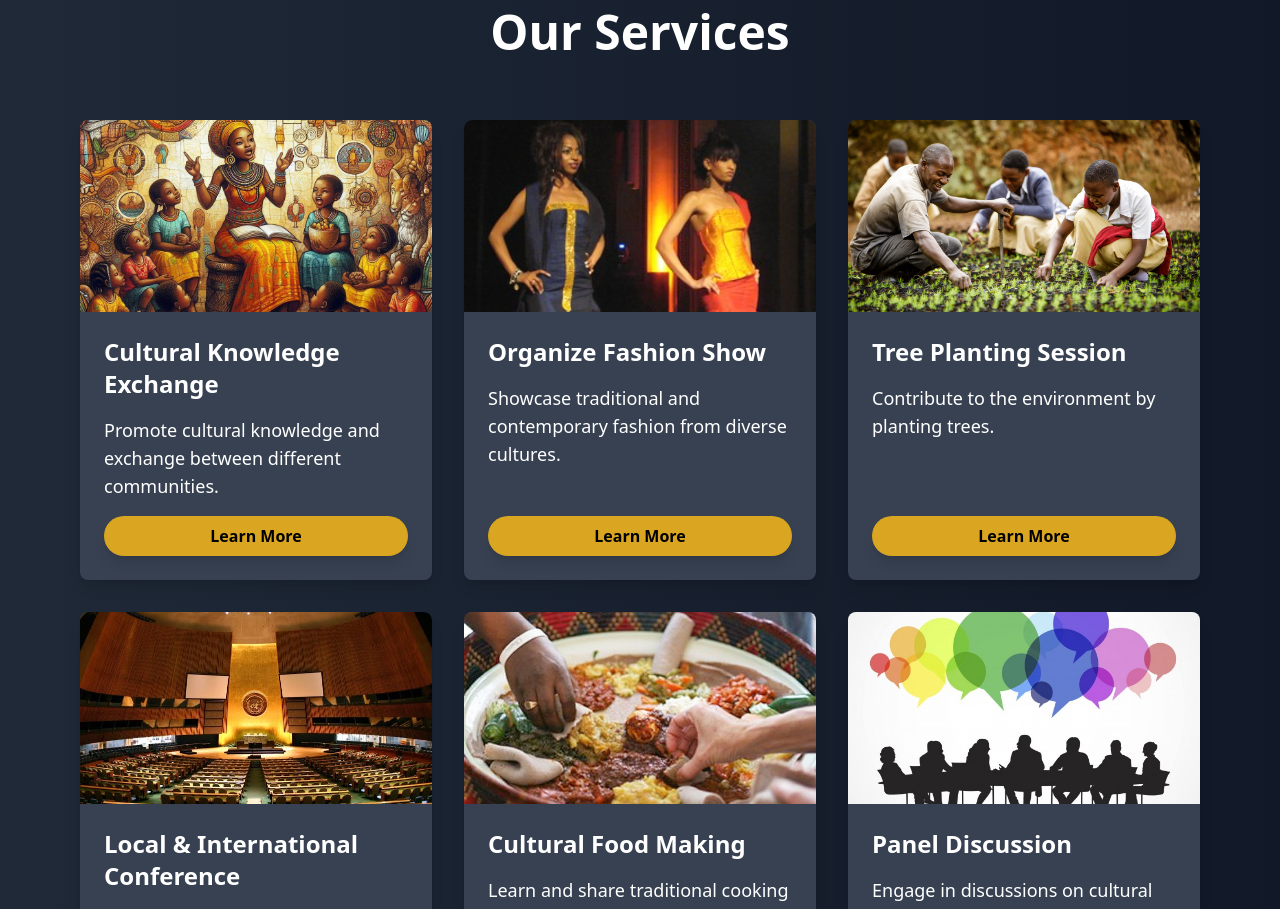
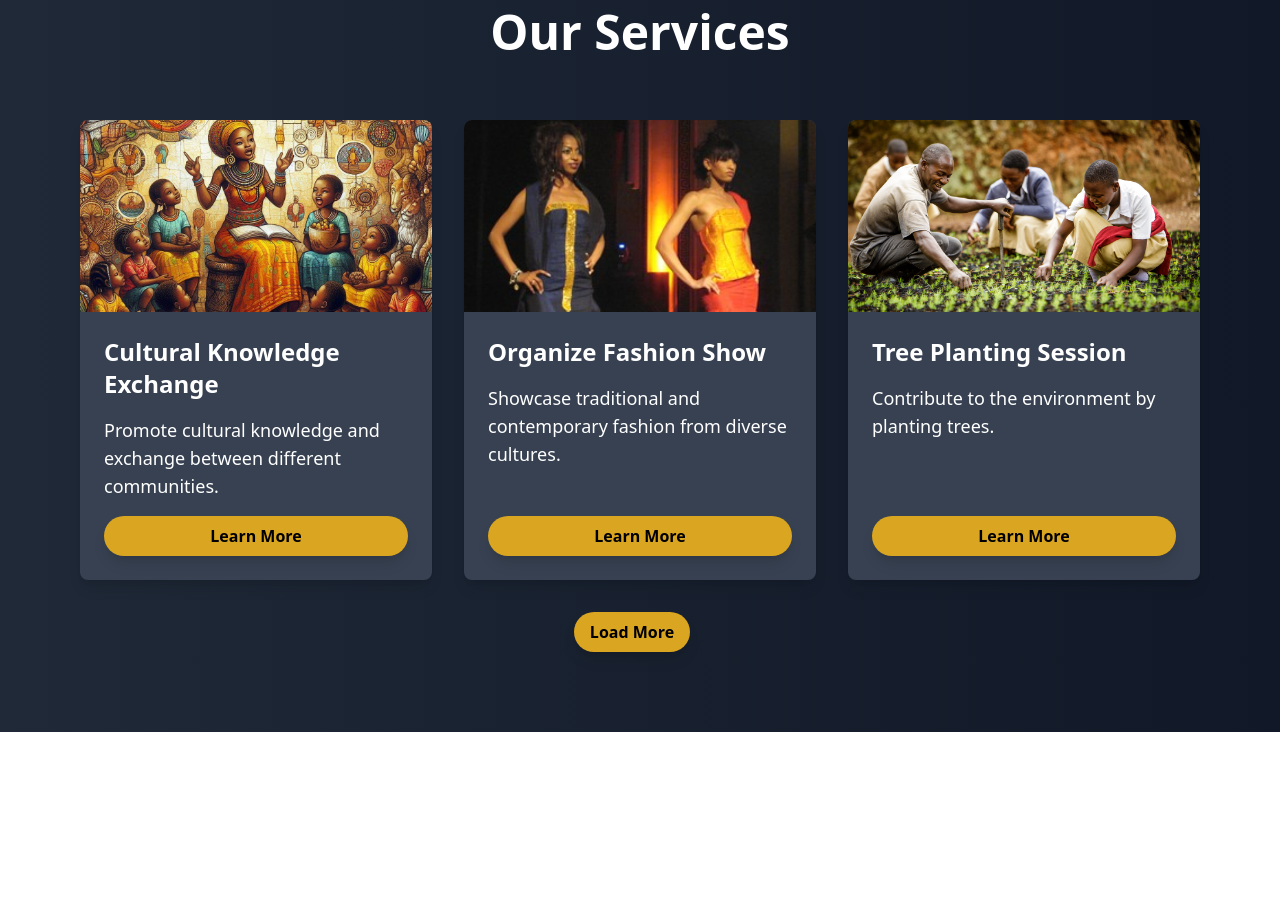
Before and after one commit to sabaif-s/puagmae-festival-website, a React (Vite) app: page / in a window 1280 px wide. Shown: the part 1880-2789 px from the top of the page. After the commit the page ends 2612 px from the top, so only its background shows below. Built offline with nearby package versions, Linux system fonts and the light colour scheme.

Commit message:
update services component to display3 service at a time with load more and read less functionality

```diff
--- a/src/components/NavBar.jsx
+++ b/src/components/NavBar.jsx
@@ -56,8 +56,8 @@ const NavBar = () => {
           isOpen ? 'translate-x-0' : '-translate-x-full'
         } transition-transform duration-300 ease-in-out z-50`}
       >
-        <div className='flex flex-col h-full p-4'>
-          <div className='flex justify-between items-center mb-4'>
+        <div className='flex flex-col h-full'>
+          <div className='flex justify-between items-center p-4'>
             <img
               src={logo}
               alt="puagmae logo"
@@ -67,7 +67,7 @@ const NavBar = () => {
               <FaTimes size={24} />
             </button>
           </div>
-          <ul className='flex flex-col space-y-4'>
+          <ul className='flex flex-col flex-grow p-4 space-y-4'>
             {navLinks.map((navLink) => (
               <li key={navLink.id} className='cursor-pointer'>
                 <a
@@ -79,12 +79,13 @@ const NavBar = () => {
               </li>
             ))}
           </ul>
-          <ul className='flex flex-col space-y-4 mt-4'>
+          <div className='p-4 mt-auto'>
+            <ul className='flex space-x-4'>
               {socialLinks.map((socialLink) => (
-              <li key={socialLink.path}>
+                <li key={socialLink.path} className='text-xl'>
                   <a
                     href={socialLink.path}
-                  className='text-xl text-white hover:text-goldenrod'
+                    className='text-white hover:text-goldenrod transform transition duration-300'
                   >
                     {socialLink.name}
                   </a>
@@ -94,6 +95,7 @@ const NavBar = () => {
           </div>
         </div>
       </div>
+    </div>
   );
 };
 
--- a/src/components/Services.jsx
+++ b/src/components/Services.jsx
@@ -4,6 +4,7 @@ import Modal from './Modal';
 
 const Services = () => {
   const [selectedService, setSelectedService] = useState(null);
+  const [visibleServices, setVisibleServices] = useState(3);
 
   const handleLearnMoreClick = (service) => {
     setSelectedService(service);
@@ -13,12 +14,20 @@ const Services = () => {
     setSelectedService(null);
   };
 
+  const handleLoadMore = () => {
+    setVisibleServices((prev) => prev + 3);
+  };
+
+  const handleReadLess = () => {
+    setVisibleServices((prev) => (prev - 3 > 3 ? prev - 3 : 3));
+  };
+
   return (
     <div className="relative py-20 bg-gradient-to-r from-gray-800 to-gray-900 text-white" id='services'>
       <div className="max-w-6xl mx-auto px-4">
         <h2 className="text-5xl font-extrabold mb-16 text-center">Our Services</h2>
         <div className="grid grid-cols-1 sm:grid-cols-2 lg:grid-cols-3 gap-8">
-          {services.map((service, index) => (
+          {services.slice(0, visibleServices).map((service, index) => (
             <div key={index} className="bg-gray-700 rounded-lg shadow-lg flex flex-col overflow-hidden">
               <img
                 src={service.image}
@@ -38,6 +47,24 @@ const Services = () => {
             </div>
           ))}
         </div>
+        <div className="text-center mt-8">
+          {visibleServices < services.length && (
+            <button
+              onClick={handleLoadMore}
+              className="bg-goldenrod text-black px-4 py-2 rounded-full font-semibold shadow-lg hover:bg-yellow-600 transition-colors duration-300 mr-4"
+            >
+              Load More
+            </button>
+          )}
+          {visibleServices > 3 && (
+            <button
+              onClick={handleReadLess}
+              className="bg-gray-500 text-white px-4 py-2 rounded-full font-semibold shadow-lg hover:bg-gray-600 transition-colors duration-300"
+            >
+              Read Less
+            </button>
+          )}
+        </div>
       </div>
 
       {selectedService && (
```
Lines whose indentation alone changed are shown as unchanged.
